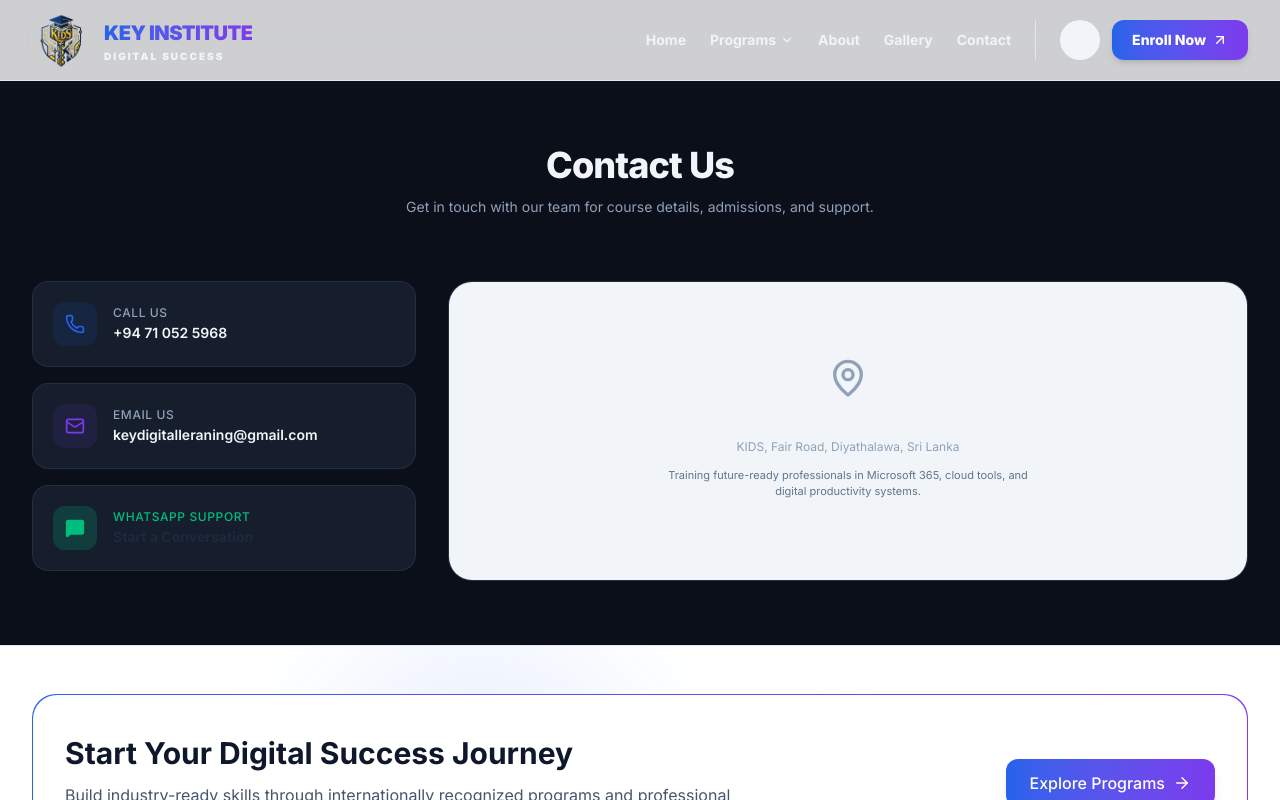
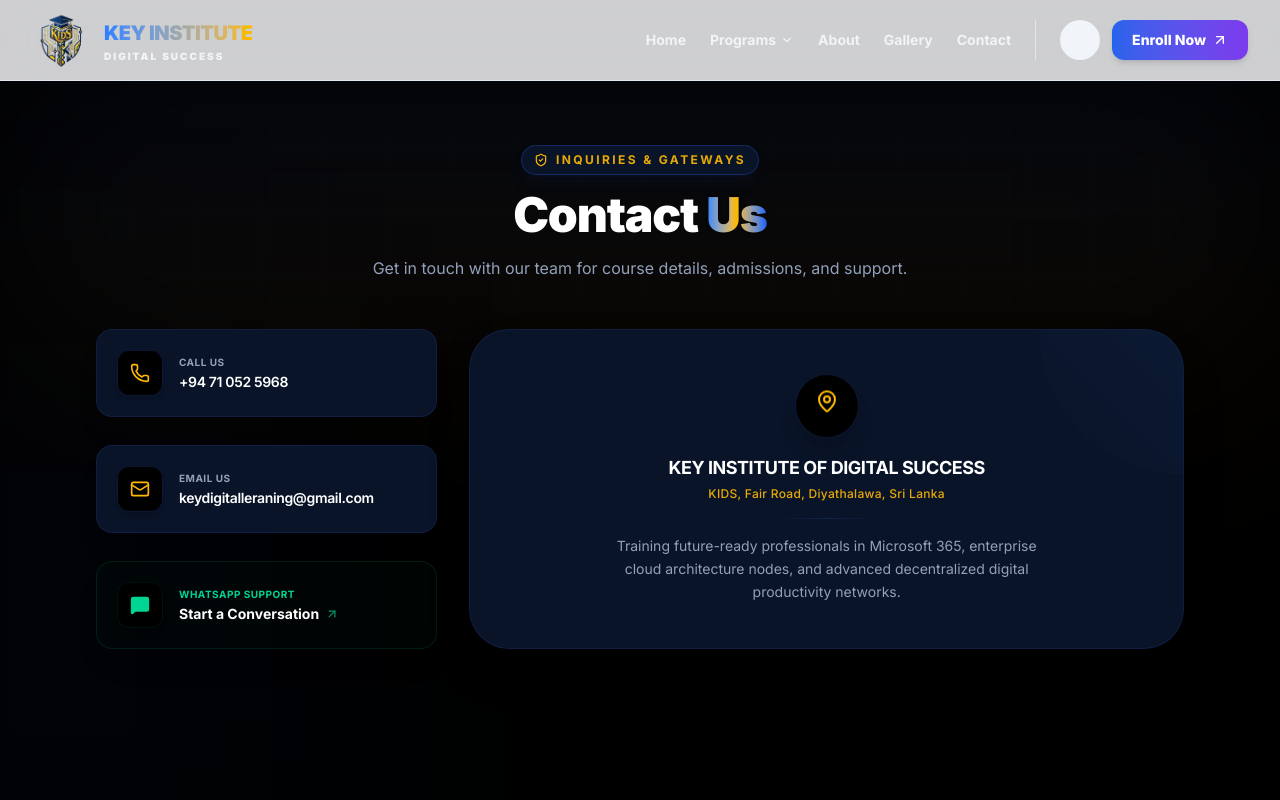
Before and after one commit to Key-Digital-Success/KIDS-Website, a Next.js app: page /contact in a window 1280 px wide. Shown: the top 800 px of the page. Built offline with nearby package versions, Linux system fonts and the light colour scheme.

Commit message:
16 commit

```diff
--- a/app/about/page.tsx
+++ b/app/about/page.tsx
@@ -65,7 +65,7 @@ export default function AboutPage() {
               initial={{ opacity: 0, y: 20 }}
               animate={{ opacity: 1, y: 0 }}
               transition={{ duration: 0.6, ease: [0.16, 1, 0.3, 1] }}
-              className="text-4xl sm:text-5xl md:text-6xl lg:text-7xl font-extrabold tracking-tight text-white leading-[1.15]"
+              className="text-3xl sm:text-4xl md:text-5xl lg:text-6xl font-black mt-3 tracking-tight text-white max-w-5xl mx-auto leading-tight"
             >
               About <br />
               <span className="bg-gradient-to-r from-blue-500 via-amber-400 to-blue-600 bg-clip-text text-transparent drop-shadow-sm">
--- a/app/contact/page.tsx
+++ b/app/contact/page.tsx
@@ -1,92 +1,167 @@
-import { Phone, Mail, MessageSquare, MapPin } from "lucide-react";
+"use client";
+
+import { motion } from "framer-motion";
+import { Phone, Mail, MessageSquare, MapPin, ShieldCheck, ArrowUpRight } from "lucide-react";
 
 export default function ContactPage() {
   return (
-    <div className="py-16 max-w-7xl mx-auto px-4 sm:px-6 lg:px-8">
-      {/* Header */}
-      <div className="text-center max-w-2xl mx-auto mb-16">
-        <h1 className="text-4xl font-extrabold tracking-tight mb-3">
-          Contact Us
-        </h1>
-        <p className="text-sm text-slate-400">
-          Get in touch with our team for course details, admissions, and support.
-        </p>
-      </div>
+    /* Global background matches Code 2's rich solid black, selection accent color, and text defaults */
+    <div className="relative min-h-screen bg-black text-slate-200 overflow-hidden antialiased selection:bg-amber-500/30 selection:text-amber-200">
 
-      <div className="grid grid-cols-1 lg:grid-cols-3 gap-8">
-        {/* Contact Cards */}
-        <div className="lg:col-span-1 space-y-4">
+      {/* 🌌 AMBIENT BACKGROUND GLOWS - Identical matrix behavior to Code 2 */}
+      <div className="absolute top-0 left-1/2 -translate-x-1/2 w-full max-w-7xl h-[400px] bg-gradient-to-b from-blue-600/10 via-amber-500/5 to-transparent blur-[100px] pointer-events-none z-0" />
+      <div className="absolute bottom-[10%] left-[-10%] w-[400px] h-[400px] bg-blue-600/5 blur-[150px] pointer-events-none z-0" />
 
-          {/* Phone */}
-          <div className="glass-card p-5 rounded-2xl flex items-center gap-4">
-            <div className="p-3 bg-brand-blue/10 rounded-xl text-brand-blue">
-              <Phone className="w-5 h-5" />
-            </div>
-            <div>
-              <p className="text-xs font-medium uppercase tracking-wider text-slate-400">
-                Call Us
-              </p>
-              <p className="text-sm font-semibold mt-0.5">
-                +94 71 052 5968
+      {/* LIGHT GRID UNDERLAY */}
+      <div className="absolute inset-0 bg-[linear-gradient(to_right,#1e3a8a0a_1px,transparent_1px),linear-gradient(to_bottom,#1e3a8a0a_1px,transparent_1px)] bg-[size:4rem_4rem] [mask-image:radial-gradient(ellipse_60%_50%_at_50%_0%,#000_70%,transparent_100%)] pointer-events-none" />
+
+      <div className="relative z-10 max-w-6xl mx-auto px-4 sm:px-6 lg:px-8 py-12 md:py-16 space-y-12">
+
+        {/* 🚀 HERO HEADER */}
+        <section className="text-center max-w-2xl mx-auto space-y-4">
+          <motion.div
+            initial={{ opacity: 0, y: -10 }}
+            animate={{ opacity: 1, y: 0 }}
+            transition={{ duration: 0.5 }}
+            className="inline-flex items-center gap-2 px-3 py-1.5 rounded-full bg-[#0A1428] border border-blue-900/60 backdrop-blur-md shadow-lg shadow-blue-950/20"
+          >
+            <ShieldCheck className="w-3.5 h-3.5 text-amber-400" />
+            <span className="text-[10px] sm:text-xs font-bold uppercase tracking-[0.2em] text-amber-400/90">
+              Inquiries & Gateways
+            </span>
+          </motion.div>
+
+          <div className="space-y-2">
+            <motion.h1
+              initial={{ opacity: 0, y: 20 }}
+              animate={{ opacity: 1, y: 0 }}
+              transition={{ duration: 0.6, ease: [0.16, 1, 0.3, 1] }}
+              className="text-3xl sm:text-4xl md:text-5xl font-black tracking-tight text-white"
+            >
+              Contact <span className="bg-gradient-to-r from-blue-500 via-amber-400 to-blue-600 bg-clip-text text-transparent drop-shadow-sm">Us</span>
+            </motion.h1>
+          </div>
+
+          <motion.p
+            initial={{ opacity: 0 }}
+            animate={{ opacity: 1 }}
+            transition={{ delay: 0.2, duration: 0.6 }}
+            className="text-sm md:text-base text-slate-400 leading-relaxed font-normal"
+          >
+            Get in touch with our team for course details, admissions, and support.
+          </motion.p>
+        </section>
+
+        {/* CONTROLS LAYOUT GRID */}
+        <div className="grid grid-cols-1 lg:grid-cols-3 gap-6 md:gap-8 items-stretch">
+
+          {/* 📞 INTERACTIVE CONTACT COMMUNICATIONS BLOCK */}
+          <motion.div
+            initial={{ opacity: 0, x: -20 }}
+            animate={{ opacity: 1, x: 0 }}
+            transition={{ duration: 0.6, delay: 0.1 }}
+            className="lg:col-span-1 space-y-4 flex flex-col justify-between"
+          >
+            {/* Phone Communication Panel */}
+            <motion.div
+              whileHover={{ y: -3, borderColor: "rgba(59, 130, 246, 0.4)" }}
+              className="group relative bg-[#0A1428] border border-blue-950/60 backdrop-blur-xl p-5 rounded-2xl flex items-center gap-4 transition-all duration-300 shadow-xl"
+            >
+              <div className="p-3 bg-black border border-blue-950/60 rounded-xl text-amber-400 shadow-md">
+                <Phone className="w-5 h-5" />
+              </div>
+              <div className="flex-grow min-w-0">
+                <p className="text-[10px] font-bold uppercase tracking-wider text-slate-400">
+                  Call Us
+                </p>
+                <p className="text-sm font-semibold text-white mt-0.5 tracking-tight truncate">
+                  +94 71 052 5968
+                </p>
+              </div>
+            </motion.div>
+
+            {/* Email Communications Panel */}
+            <motion.div
+              whileHover={{ y: -3, borderColor: "rgba(59, 130, 246, 0.4)" }}
+              className="group relative bg-[#0A1428] border border-blue-950/60 backdrop-blur-xl p-5 rounded-2xl flex items-center gap-4 transition-all duration-300 shadow-xl"
+            >
+              <div className="p-3 bg-black border border-blue-950/60 rounded-xl text-amber-400 shadow-md">
+                <Mail className="w-5 h-5" />
+              </div>
+              <div className="flex-grow min-w-0">
+                <p className="text-[10px] font-bold uppercase tracking-wider text-slate-400">
+                  Email Us
+                </p>
+                <p className="text-sm font-semibold text-white mt-0.5 tracking-tight truncate">
+                  keydigitalleraning@gmail.com
+                </p>
+              </div>
+            </motion.div>
+
+            {/* Optimized Secure Instant Messaging Path (WhatsApp Single-Click Route) */}
+            <motion.a
+              href="https://wa.me/94710525968"
+              target="_blank"
+              rel="noopener noreferrer"
+              whileHover={{ y: -3, borderColor: "rgba(16, 185, 129, 0.4)" }}
+              className="group relative bg-[#0A1428] border border-emerald-950/60 bg-emerald-500/[0.02] p-5 rounded-2xl flex items-center gap-4 transition-all duration-300 shadow-xl cursor-pointer block"
+            >
+              {/* Corner Interactive Glow Pattern Mapping */}
+              <div className="absolute top-0 right-0 w-16 h-16 bg-gradient-to-bl from-transparent via-transparent to-transparent rounded-bl-full pointer-events-none group-hover:from-emerald-500/5 transition-all duration-500" />
+
+              <div className="p-3 bg-black border border-emerald-950/40 rounded-xl text-emerald-400 shadow-md">
+                <MessageSquare className="w-5 h-5 fill-current" />
+              </div>
+              <div className="flex-grow min-w-0">
+                <p className="text-[10px] font-bold uppercase tracking-wider text-emerald-400">
+                  WhatsApp Support
+                </p>
+                <div className="flex items-center gap-1.5 mt-0.5">
+                  <p className="text-sm font-bold text-white group-hover:text-emerald-400 transition-colors duration-200">
+                    Start a Conversation
+                  </p>
+                  <ArrowUpRight className="w-3.5 h-3.5 text-emerald-600 group-hover:translate-x-0.5 group-hover:-translate-y-0.5 transition-transform duration-300" />
+                </div>
+              </div>
+            </motion.a>
+          </motion.div>
+
+          {/* 📍 PREMIUM CORE REGISTRY LOCATION HUB CONTAINER */}
+          <motion.div
+            initial={{ opacity: 0, x: 20 }}
+            animate={{ opacity: 1, x: 0 }}
+            transition={{ duration: 0.6, delay: 0.2 }}
+            className="lg:col-span-2 relative bg-[#0A1428] border border-blue-950/60 backdrop-blur-xl p-6 md:p-8 rounded-[2.5rem] overflow-hidden shadow-2xl flex flex-col justify-center min-h-[320px]"
+          >
+            {/* Top Right Corner Background Gradient Glow interaction mapping */}
+            <div className="absolute top-0 right-0 w-36 h-36 bg-gradient-to-bl from-blue-500/5 to-transparent rounded-bl-full pointer-events-none" />
+
+            {/* Radar concentric circular aesthetic context underlay overlaying map section */}
+            <div className="absolute inset-0 bg-[linear-gradient(to_right,#1e3a8a05_1px,transparent_1px),linear-gradient(to_bottom,#1e3a8a05_1px,transparent_1px)] bg-[size:3rem_3rem] pointer-events-none [mask-image:radial-gradient(circle_at_center,white,transparent_80%)]" />
+
+            <div className="relative z-10 flex flex-col items-center justify-center text-center space-y-4 max-w-md mx-auto">
+              <div className="w-16 h-16 bg-black border border-blue-950/60 rounded-full flex items-center justify-center text-amber-400 shadow-xl relative group">
+                <div className="absolute inset-0 border border-amber-500/10 rounded-full animate-ping pointer-events-none" />
+                <MapPin className="w-6 h-6 animate-[bounce_2.5s_infinite]" />
+              </div>
+
+              <div className="space-y-1">
+                <h4 className="text-lg font-bold tracking-tight text-white uppercase">
+                  Key Institute of Digital Success
+                </h4>
+                <p className="text-xs text-amber-400/90 font-medium tracking-wide">
+                  KIDS, Fair Road, Diyathalawa, Sri Lanka
+                </p>
+              </div>
+
+              <div className="h-px w-24 bg-gradient-to-r from-transparent via-blue-900/40 to-transparent" />
+
+              <p className="text-xs md:text-sm text-slate-400 leading-relaxed font-normal">
+                Training future-ready professionals in Microsoft 365, enterprise cloud architecture nodes, and advanced decentralized digital productivity networks.
               </p>
             </div>
-          </div>
+          </motion.div>
 
-          {/* Email */}
-          <div className="glass-card p-5 rounded-2xl flex items-center gap-4">
-            <div className="p-3 bg-brand-purple/10 rounded-xl text-brand-purple">
-              <Mail className="w-5 h-5" />
-            </div>
-            <div>
-              <p className="text-xs font-medium uppercase tracking-wider text-slate-400">
-                Email Us
-              </p>
-              <p className="text-sm font-semibold mt-0.5">
-                keydigitalleraning@gmail.com
-              </p>
-            </div>
-          </div>
-
-          {/* WhatsApp */}
-          <a
-            href="https://wa.me/94710525968"
-            target="_blank"
-            rel="noopener noreferrer"
-            className="glass-card p-5 rounded-2xl flex items-center gap-4 border border-emerald-500/30 bg-emerald-500/5 hover:bg-emerald-500/10 transition-colors group block"
-          >
-            <div className="p-3 bg-emerald-500/20 rounded-xl text-emerald-500">
-              <MessageSquare className="w-5 h-5 fill-current" />
-            </div>
-            <div>
-              <p className="text-xs font-medium uppercase tracking-wider text-emerald-500">
-                WhatsApp Support
-              </p>
-              <p className="text-sm font-bold text-slate-800 dark:text-white mt-0.5 group-hover:underline">
-                Start a Conversation
-              </p>
-            </div>
-          </a>
-        </div>
-
-        {/* Location Section */}
-        <div className="lg:col-span-2 glass-card p-4 rounded-3xl min-h-[300px] flex flex-col justify-between overflow-hidden relative">
-
-          <div className="absolute inset-0 bg-slate-100 dark:bg-slate-900 flex flex-col items-center justify-center p-6 text-center">
-            <MapPin className="w-10 h-10 text-slate-400 mb-3 animate-bounce" />
-
-            <p className="text-sm font-bold">
-              Key Institute of Digital Success
-            </p>
-
-            <p className="text-xs text-slate-400 max-w-xs mt-1">
-              KIDS, Fair Road, Diyathalawa, Sri Lanka
-            </p>
-
-            <p className="text-[11px] text-slate-500 mt-3 max-w-sm">
-              Training future-ready professionals in Microsoft 365, cloud tools,
-              and digital productivity systems.
-            </p>
-          </div>
         </div>
       </div>
     </div>
--- a/components/Navbar.tsx
+++ b/components/Navbar.tsx
@@ -41,7 +41,7 @@ export default function Navbar() {
               />
             </div>
             <div className="flex flex-col leading-none">
-              <span className="font-black text-sm md:text-xl tracking-tight bg-gradient-to-r from-brand-blue via-brand-purple to-brand-blue bg-[size:200%_auto] bg-clip-text text-transparent">
+            <span className="font-black text-sm md:text-xl tracking-tight bg-gradient-to-r from-blue-500 via-amber-400 to-blue-600 bg-[size:200%_auto] bg-clip-text text-transparent group-hover:bg-[100%_auto] transition-all duration-500">
                 KEY INSTITUTE
               </span>
               <span className="text-[8px] md:text-[10px] font-black uppercase tracking-[0.2em] mt-1">
```
Also changed, not shown: app/gallery/page.tsx (+74 -25 lines), components/TimelineRoadmap.tsx (+23 -21 lines).
